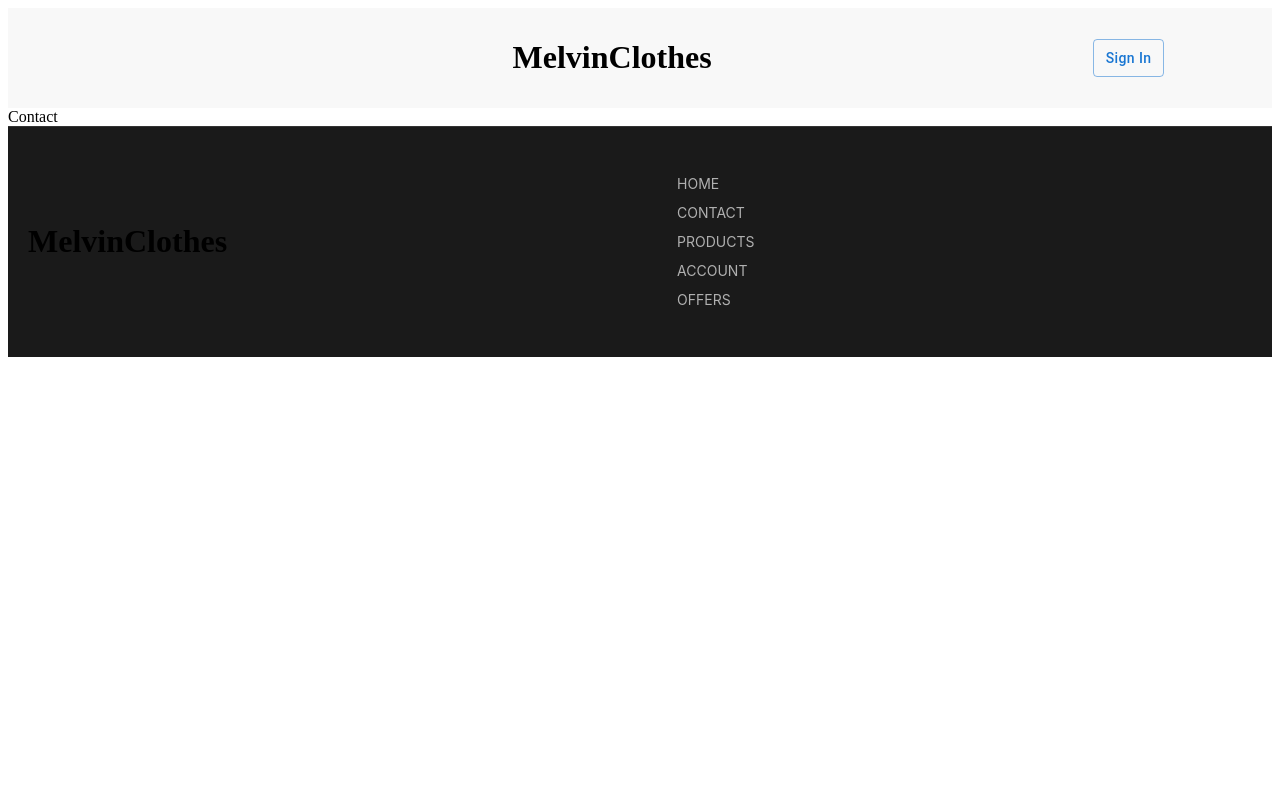
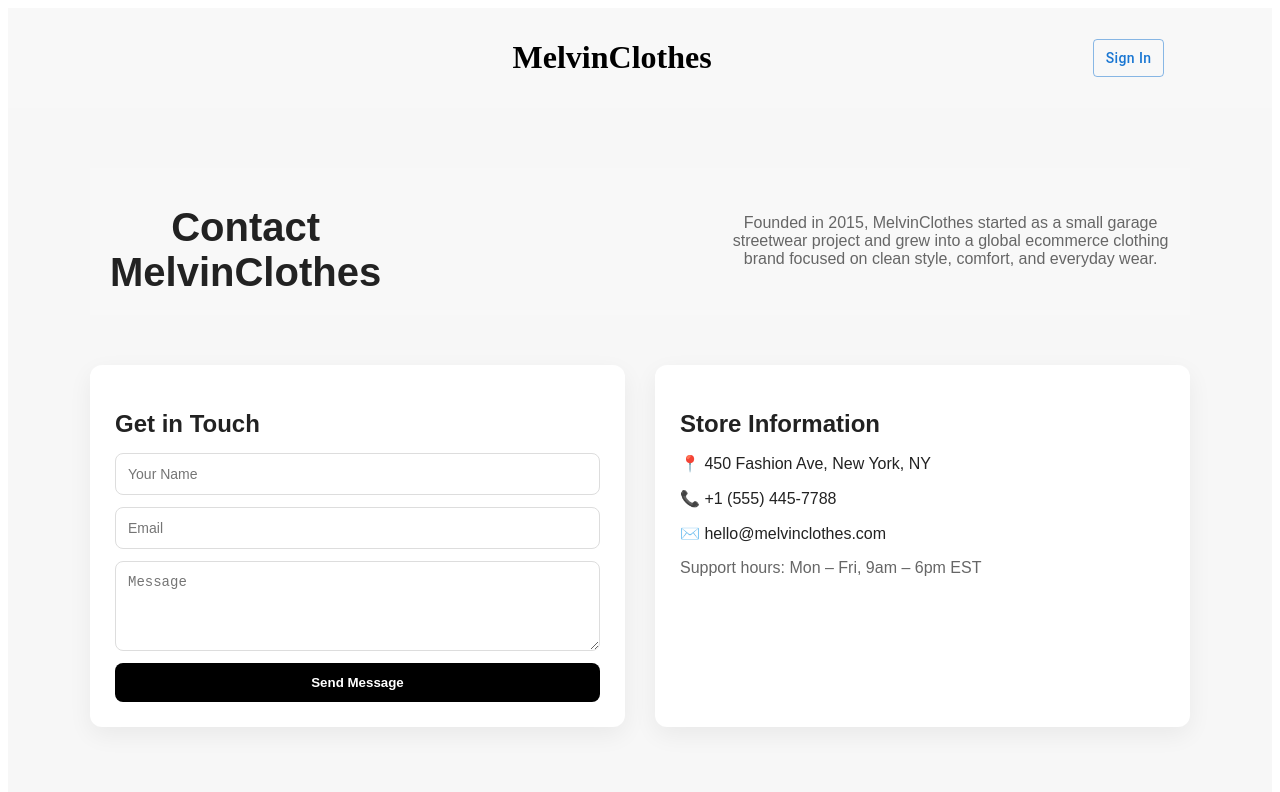
Before and after one commit to MelvinAnderhagen/MelvinClothes, a React (Vite) app: page /contact in a window 1280 px wide. Shown: the top 792 px of the page. Built offline with nearby package versions, Linux system fonts and the light colour scheme; no server answers; some icons are missing; a web font is replaced by a local one.

Commit message:
Contact page added + styling, readme updated

```diff
--- a/src/App.tsx
+++ b/src/App.tsx
@@ -7,6 +7,7 @@ import "./styles/product.css";
 import "./styles/home.css";
 import "./styles/footer.css";
 import "./styles/account.css";
+import "./styles/contact.css";
 import Products from "./Pages/Products";
 import Error from "./Components/Base/Error";
 import Product from "./Pages/Product";
--- a/src/Pages/Contact.tsx
+++ b/src/Pages/Contact.tsx
@@ -1,5 +1,70 @@
+import useUsersFetch from "../Hooks/useUsersFetch";
+import { CircularProgress } from "@mui/material";
+
 const Contact = () => {
-  return <div>Contact</div>;
+  const { users, loading } = useUsersFetch();
+  return (
+    <div className="contact-page">
+      <div className="container">
+        <header className="header">
+          <h1>Contact MelvinClothes</h1>
+          <p>
+            Founded in 2015, MelvinClothes started as a small garage streetwear
+            project and grew into a global ecommerce clothing brand focused on
+            clean style, comfort, and everyday wear.
+          </p>
+        </header>
+
+        <section className="contact-grid">
+          <div className="card">
+            <h2>Get in Touch</h2>
+            <form className="contact-form">
+              <input type="text" placeholder="Your Name" />
+              <input type="email" placeholder="Email" />
+              <textarea placeholder="Message" rows={4} />
+              <button type="submit">Send Message</button>
+            </form>
+          </div>
+
+          <div className="card">
+            <h2>Store Information</h2>
+            <p>📍 450 Fashion Ave, New York, NY</p>
+            <p>📞 +1 (555) 445-7788</p>
+            <p>✉️ hello@melvinclothes.com</p>
+            <p className="hours">Support hours: Mon – Fri, 9am – 6pm EST</p>
+          </div>
+        </section>
+
+        <section className="team-section">
+          <h2>Meet Our Team</h2>
+          <div className="team-grid">
+            {loading ? (
+              <CircularProgress color="inherit" />
+            ) : (
+              users.map((employee) => (
+                <div className="team-card" key={employee.id}>
+                  <div className="avatar">
+                    {employee.name.firstname[0]}
+                    {employee.name.lastname[0]}
+                  </div>
+                  <h3>
+                    {employee.name.firstname} {employee.name.lastname}
+                  </h3>
+                  <p className="username">@{employee.username}</p>
+                  <p>{employee.email}</p>
+                  <p>{employee.phone}</p>
+                  <span className="address">
+                    {employee.address.city}, {employee.address.street}{" "}
+                    {employee.address.number}
+                  </span>
+                </div>
+              ))
+            )}
+          </div>
+        </section>
+      </div>
+    </div>
+  );
 };
 
 export default Contact;
--- /dev/null
+++ b/src/styles/contact.css
@@ -0,0 +1,127 @@
+.contact-page {
+  min-height: 100vh;
+  background: #f7f7f7;
+  padding: 60px 20px;
+  font-family: Arial, Helvetica, sans-serif;
+  color: #222;
+}
+
+.container {
+  max-width: 1100px;
+  margin: 0 auto;
+}
+
+.header {
+  text-align: center;
+  margin-bottom: 50px;
+}
+
+.header h1 {
+  font-size: 2.5rem;
+  margin-bottom: 10px;
+}
+
+.header p {
+  color: #666;
+  max-width: 700px;
+  margin: 0 auto;
+}
+
+.contact-grid {
+  display: grid;
+  grid-template-columns: repeat(auto-fit, minmax(320px, 1fr));
+  gap: 30px;
+  margin-bottom: 60px;
+}
+
+.card {
+  background: white;
+  padding: 25px;
+  border-radius: 12px;
+  box-shadow: 0 8px 24px rgba(0, 0, 0, 0.06);
+}
+
+.card h2 {
+  margin-bottom: 15px;
+}
+
+.contact-form {
+  display: flex;
+  flex-direction: column;
+  gap: 12px;
+}
+
+.contact-form input,
+.contact-form textarea {
+  padding: 12px;
+  border-radius: 8px;
+  border: 1px solid #ddd;
+  font-size: 14px;
+}
+
+.contact-form button {
+  padding: 12px;
+  border-radius: 8px;
+  border: none;
+  background: black;
+  color: white;
+  font-weight: bold;
+  cursor: pointer;
+  transition: 0.2s;
+}
+
+.contact-form button:hover {
+  opacity: 0.85;
+}
+
+.hours {
+  margin-top: 10px;
+  color: #666;
+}
+
+.team-section {
+  text-align: center;
+}
+
+.team-section h2 {
+  margin-bottom: 30px;
+  font-size: 2rem;
+}
+
+.team-grid {
+  display: grid;
+  grid-template-columns: repeat(auto-fit, minmax(220px, 1fr));
+  gap: 25px;
+}
+
+.team-card {
+  background: white;
+  padding: 20px;
+  border-radius: 12px;
+  box-shadow: 0 6px 18px rgba(0, 0, 0, 0.05);
+}
+
+.avatar {
+  width: 70px;
+  height: 70px;
+  margin: 0 auto 12px;
+  border-radius: 50%;
+  background: black;
+  color: white;
+  display: flex;
+  align-items: center;
+  justify-content: center;
+  font-weight: bold;
+}
+
+.username {
+  color: #777;
+  font-size: 14px;
+}
+
+.address {
+  display: block;
+  margin-top: 6px;
+  font-size: 12px;
+  color: #888;
+}
```
Also changed, not shown: 1 other file (tests, documents, lock files or other folders).
